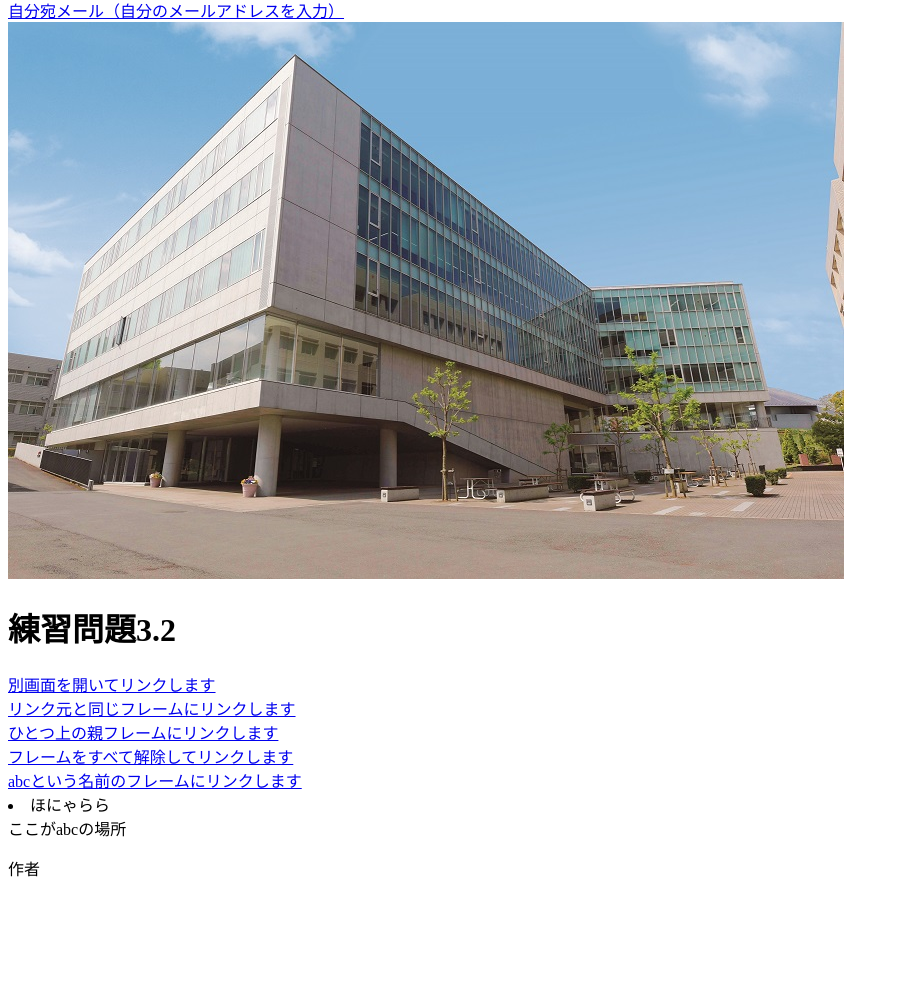
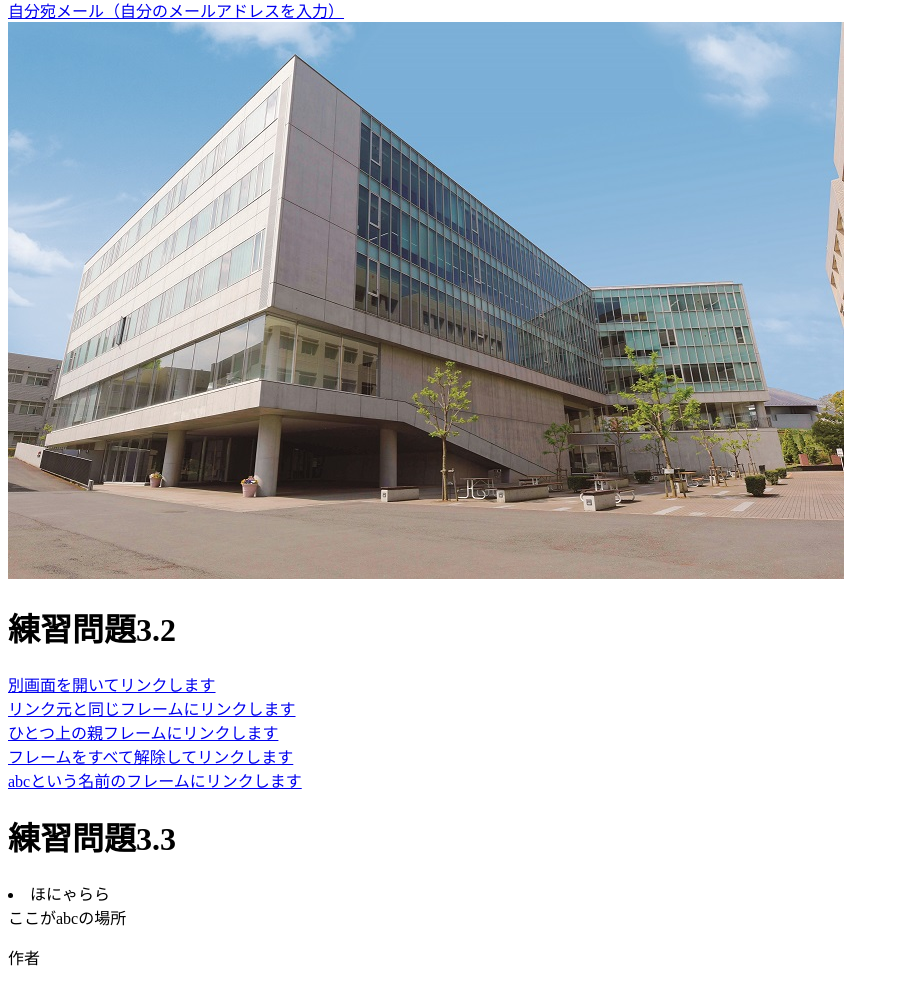
Before and after one commit to fvfvfve345/zm26404, a plain HTML site: page index.html in a window 1280 px wide. Shown: the part 2475-3460 px from the top of the page, without its empty margins (0-899 px from the left). Before the commit the page ends 3371 px from the top, so only its background shows below. Drawn offline with Linux system fonts and the light colour scheme.

Commit message:
Update index.html

```diff
--- a/index.html
+++ b/index.html
@@ -169,6 +169,7 @@ style="margin:1ex">x<sup>2</sup>+y<sup>2</sup>=z<sup>2</sup>
 
 </body>
 </html>
+<h1>練習問題3.3</h1>
 <li>ほにゃらら</li>
 </ol>
 <a id="abc">ここがabcの場所</a>
```
